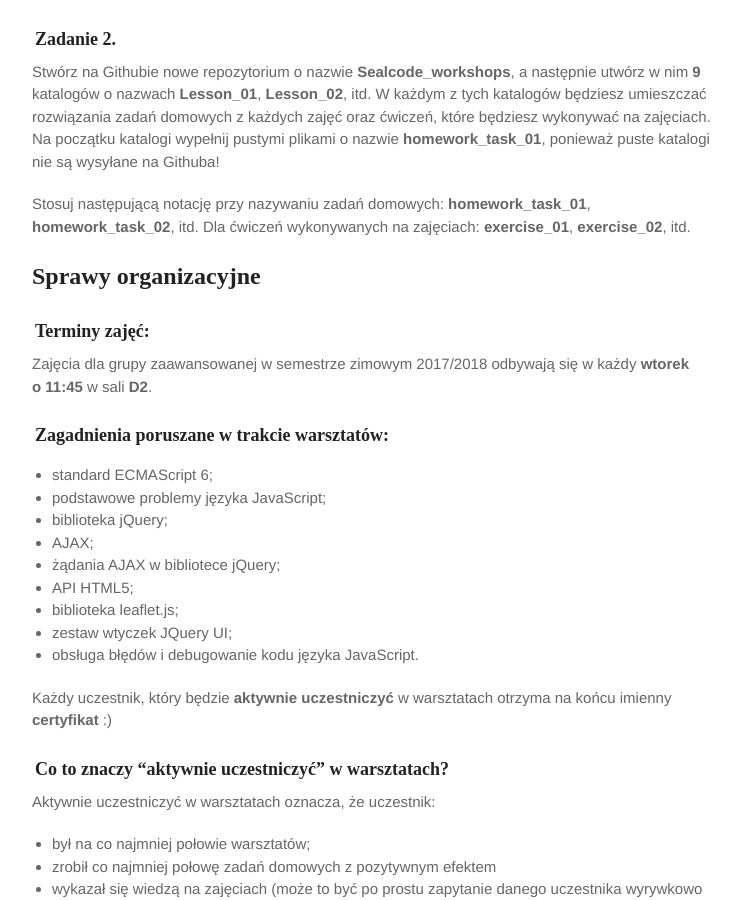
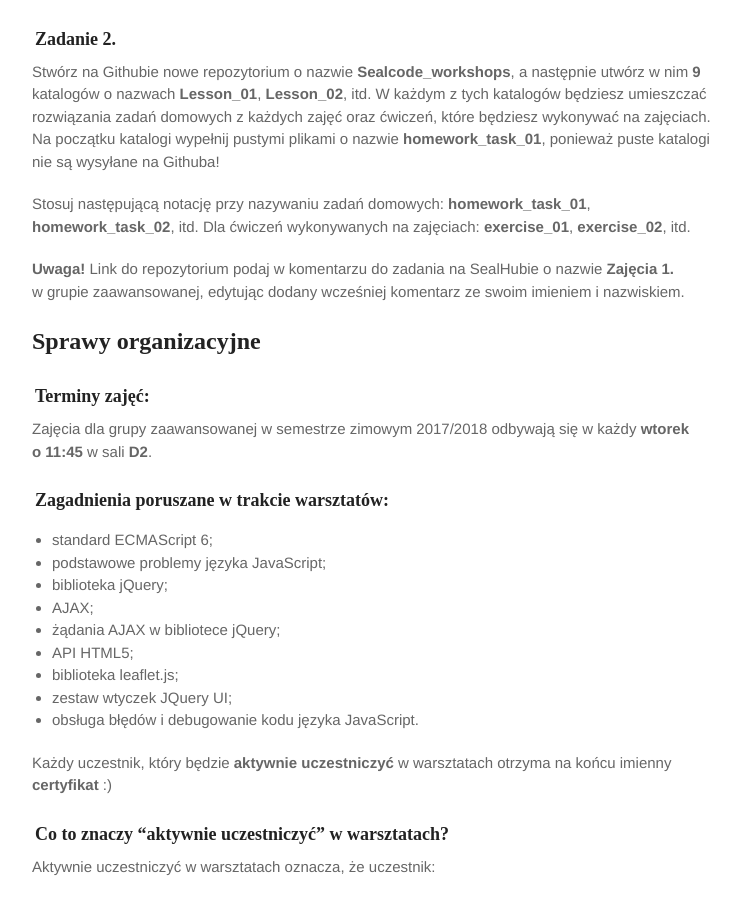
Before and after one commit to marcin-szczepanski/TWE, a Jekyll site: the page built from zajecia/2/informacje.md, in a window 1280 px wide and 900 px high, scrolled down 500 px. Shown: the whole window, without its empty margins (263-1004 px from the left). Built offline with Jekyll 4.4.1, drawn with Linux system fonts in a browser that asks for light colours; some web fonts are replaced.

Commit message:
Update informacje.md

```diff
--- a/zajecia/2/informacje.md
+++ b/zajecia/2/informacje.md
@@ -25,6 +25,8 @@
 
 Stosuj następującą notację przy&nbsp;nazywaniu zadań domowych: **homework_task_01**, **homework_task_02**, itd.
 Dla&nbsp;ćwiczeń wykonywanych na&nbsp;zajęciach: **exercise_01**, **exercise_02**, itd.
+
+**Uwaga!** Link do repozytorium podaj w&nbsp;komentarzu do&nbsp;zadania na&nbsp;SealHubie o&nbsp;nazwie **Zajęcia 1.** w&nbsp;grupie zaawansowanej, edytując dodany wcześniej komentarz ze&nbsp;swoim imieniem i&nbsp;nazwiskiem.
 
 ## Sprawy organizacyjne
 
```
